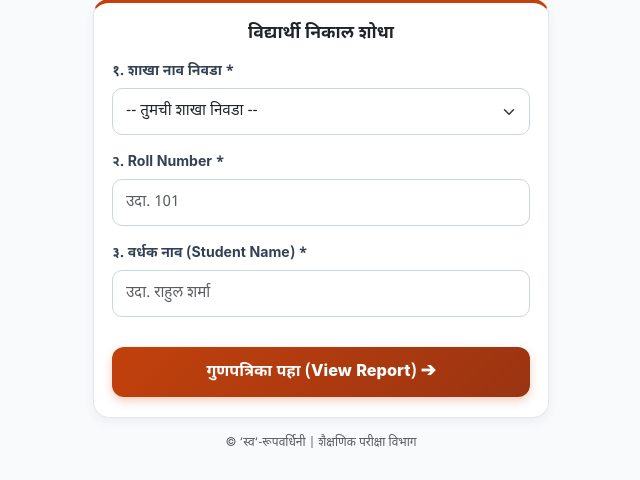
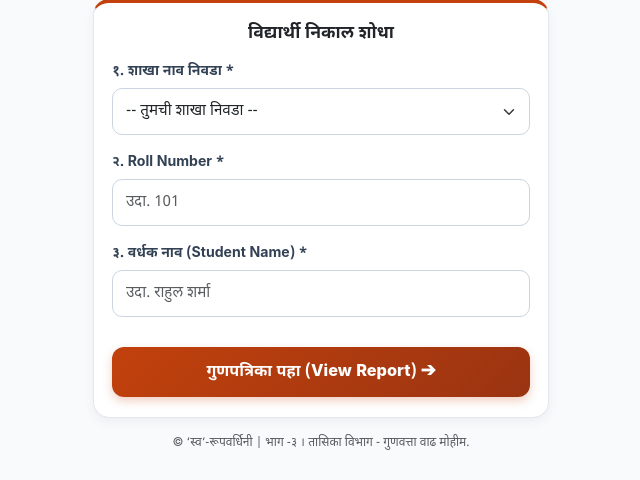
Before and after one commit to PiyushUbhe3050/Bhag3_result_portal_2026, a Django app: page / in a window 1280 px wide. Shown: the part 474-954 px from the top of the page, without its empty margins (319-959 px from the left). Run offline with Django 5.2, Linux system fonts and the light colour scheme; data comes from the database, SQL or seed files in the repository.

```diff
--- a/results/templates/results/search.html
+++ b/results/templates/results/search.html
@@ -281,7 +281,7 @@
     {% endif %}
 
     <div class="mt-auto text-center py-3 text-muted" style="font-size: 0.75rem;">
-        © ‘स्व‘-रूपवर्धिनी | शैक्षणिक परीक्षा विभाग
+        © ‘स्व‘-रूपवर्धिनी | भाग -३ । तासिका विभाग - गुणवत्ता वाढ मोहीम.
     </div>
 
 </div>
```
